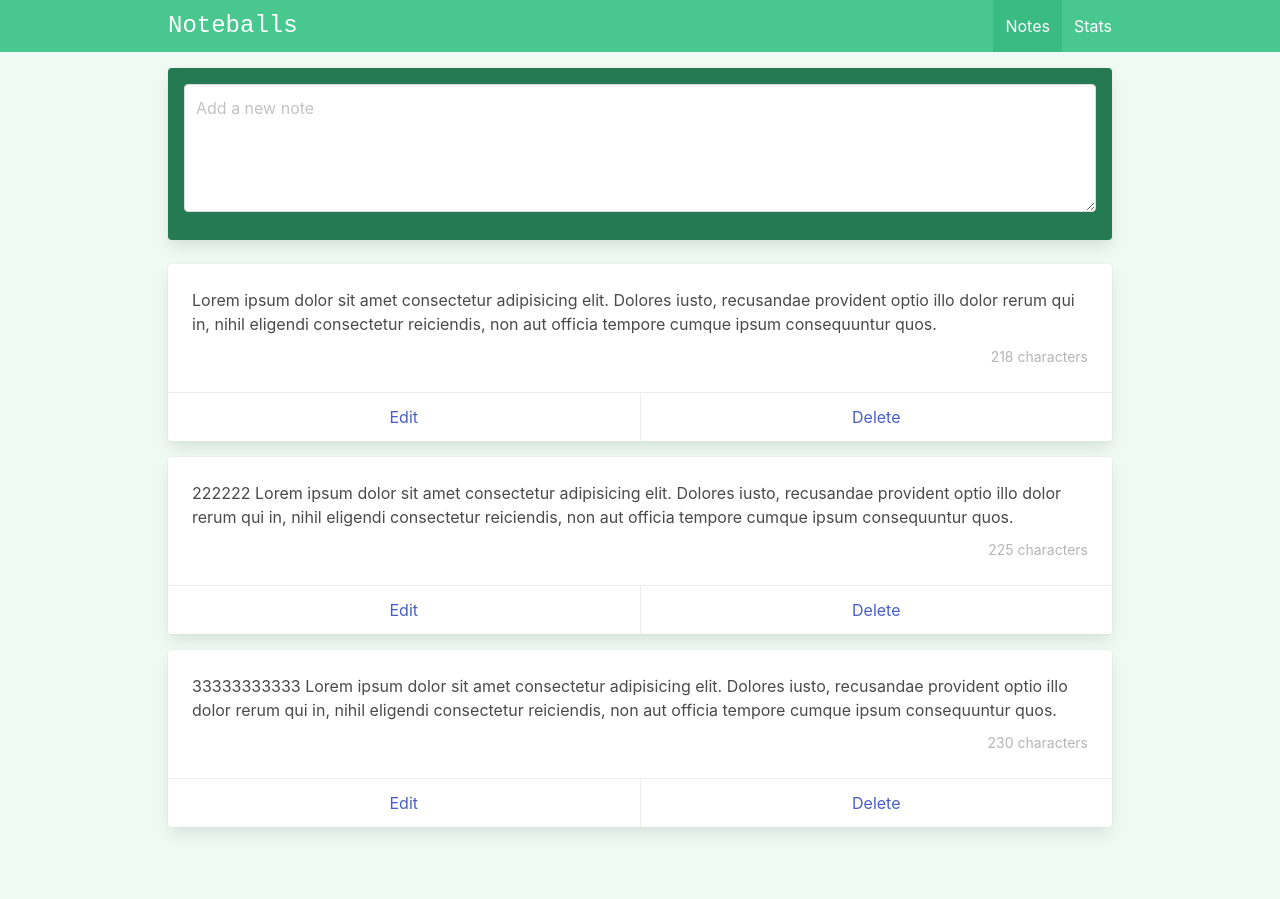
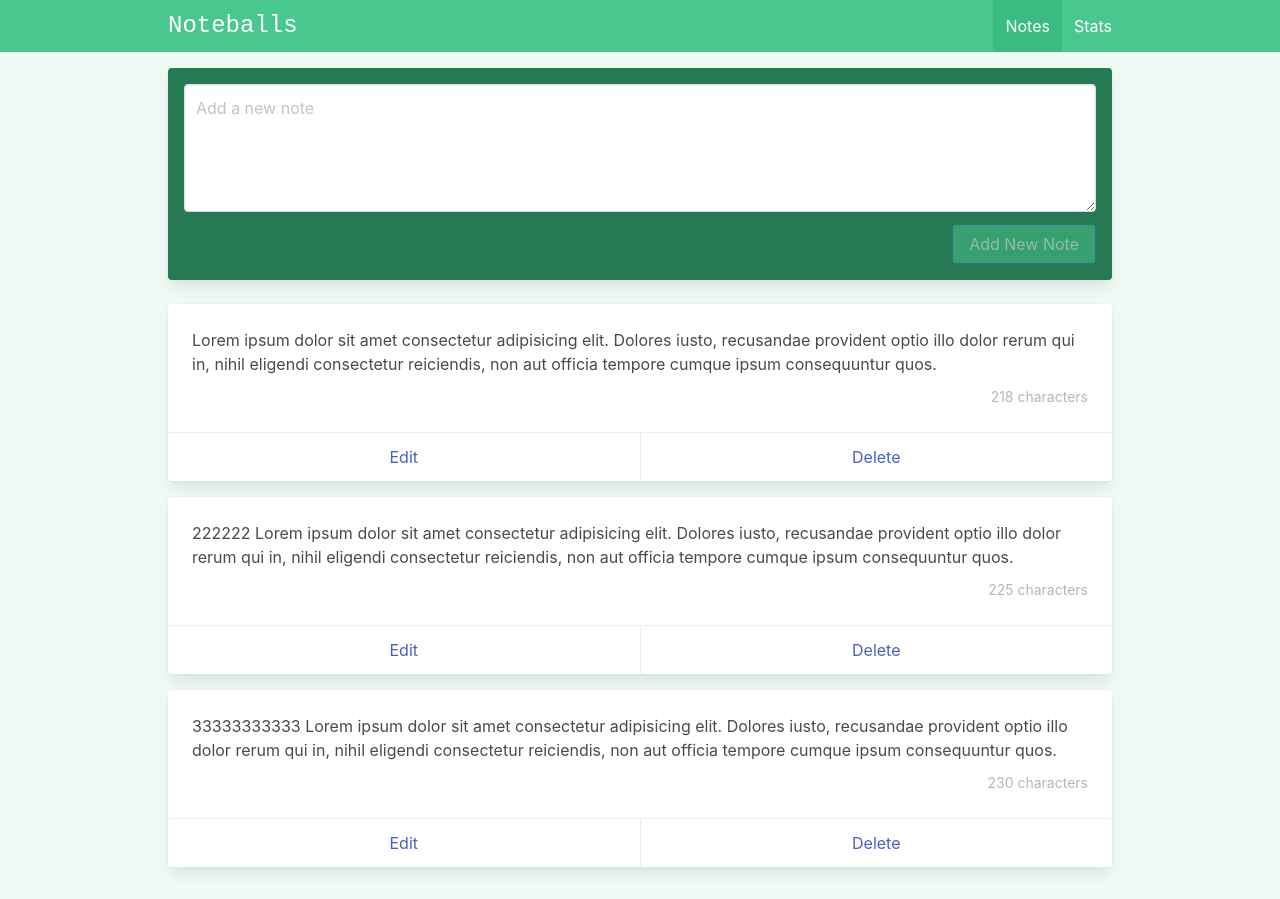
Before and after one commit to yashpwr/noteballs, a Vue app: page /#/ in a window 1280 px wide. Before the commit the page ends 859 px from the top, so only its background shows below. Built offline with nearby package versions, Linux system fonts and the light colour scheme.

Commit message:
Reusable component - AddEditNote

```diff
--- a/src/views/ViewNotes.vue
+++ b/src/views/ViewNotes.vue
@@ -27,6 +27,11 @@
 
   <AddEditNote>
     <template #buttons>
+      <button
+          :disabled="!newNote"
+          @click="addNote"
+          class="button is-link has-background-success"
+        >Add New Note</button>
     </template>
   </AddEditNote>
 
@@ -43,6 +48,7 @@
 import { ref } from 'vue';
 import Note from '../components/Notes/Notes.vue'
 import AddEditNote from '../components/Notes/AddEditNote.vue'
+
 import { useStoreNotes } from '../stores/storeNotes';
 
 const storeNotes = useStoreNotes();
```
